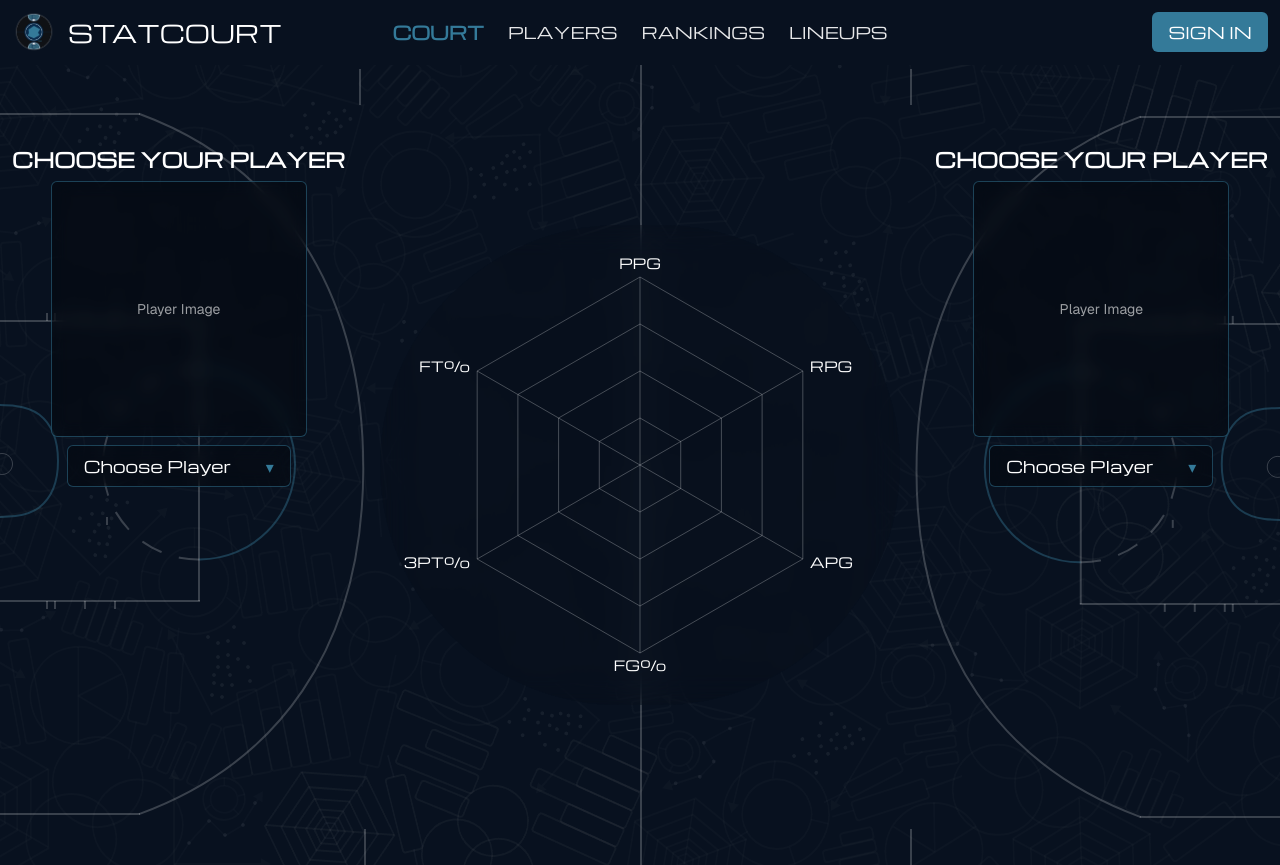
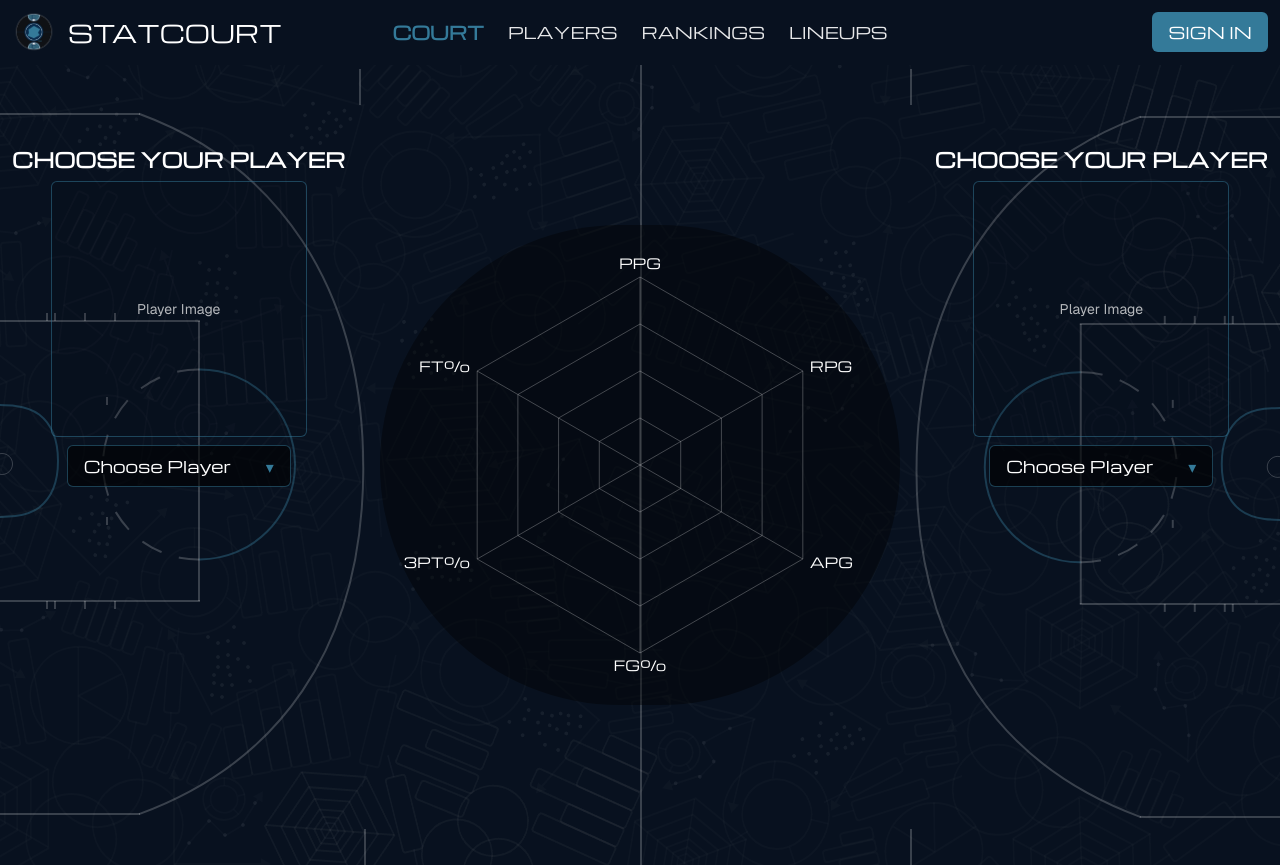
Before and after one commit to jaredmamaril/statcourt, a Next.js app: page /court in a window 1280 px wide. Built offline with nearby package versions, Linux system fonts and the light colour scheme; a web font is replaced by a local one.

Commit message:
Create animation for when radar graph comes in for left and right player, remove all backdrop blurs for smooth visualization

```diff
--- a/app/court/page.tsx
+++ b/app/court/page.tsx
@@ -5,6 +5,7 @@ import {
   statMaxValues,
   normalizeStat,
   teamColors,
+  teamLogos,
 } from "../components/court-data";
 import { RadarStatRow } from "../components/court-data";
 import Image from "next/image";
@@ -214,7 +215,7 @@ export default function Court() {
             </h1>
 
             {/* Player image container with conditional rendering */}
-            <div className="mt-2 flex h-64 w-64 items-center justify-center rounded-md border border-[#347A99]/50 bg-black/30 text-sm text-white/60 backdrop-blur-sm ">
+            <div className="mt-2 flex h-64 w-64 items-center justify-center rounded-md border border-[#347A99]/50 bg-black/5 text-sm text-white/70">
               {selectedLeftPlayer ? (
                 <Image
                   src={selectedLeftPlayer.image}
@@ -233,7 +234,7 @@ export default function Court() {
               <button
                 type="button"
                 onClick={() => setIsLeftDropdownOpen(!isLeftDropdownOpen)}
-                className="flex cursor-pointer w-full items-center justify-between rounded-md border border-[#347A99]/50 bg-black/30 px-4 py-2 font-michroma text-white outline-none backdrop-blur-sm"
+                className="flex cursor-pointer w-full items-center justify-between rounded-md border border-[#347A99]/50 bg-black/60 px-4 py-2 font-michroma text-white outline-none"
               >
                 <span>
                   {selectedLeftPlayer
@@ -251,7 +252,7 @@ export default function Court() {
                     value={leftSearch}
                     onChange={(e) => setLeftSearch(e.target.value)}
                     placeholder="Search Player..."
-                    className="mx-2 mb-2 w-[calc(100%-1rem)] rounded-md border border-white/30 bg-black/40 px-3 py-1.5 text-white/80 placeholder:text-[#2da6c4] font-michroma backdrop-blur-sm"
+                    className="mx-2 mb-2 w-[calc(100%-1rem)] rounded-md border border-white/30 bg-black/40 px-3 py-1.5 text-white/80 placeholder:text-[#2da6c4] font-michroma"
                   />
                   {/* List of players filtered based on search input, rendered as buttons in the dropdown */}
                   {filteredLeftPlayers.map((player) => (
@@ -277,10 +278,10 @@ export default function Court() {
                       >
                         {player.team}
                       </span>
-                      <span className="shrink-0 rounded border border-white/10 bg-white/5 px-1.5 py-0.5 text-[10px] text-white/60">
+                      <span className="shrink-0 rounded border border-white/10 bg-white/5 px-1 py-0.5 text-[10px] text-white/60">
                         {player.position}
                       </span>
-                      <span className="shrink-0 rounded border border-white/10 bg-white/5 px-1.5 py-0.5 text-[10px] text-white/60">
+                      <span className="shrink-0 rounded border border-white/10 bg-white/5 px-1 py-0.5 text-[10px] text-white/60">
                         #{player.jerseyNumber}
                       </span>
                     </button>
@@ -292,7 +293,7 @@ export default function Court() {
         </div>
 
         {/* Radar chart container, centered on the court background */}
-        <div className="absolute left-1/2 top-1/2 z-20 flex h-120 w-130 -translate-x-1/2 -translate-y-1/2 items-center justify-center rounded-full bg-black/7 backdrop-blur-lg">
+        <div className="absolute left-1/2 top-1/2 z-20 flex h-120 w-130 -translate-x-1/2 -translate-y-1/2 items-center justify-center rounded-full bg-black/40 backdrop">
           {/* Responsive container for the radar chart, ensuring it scales properly within the available space */}
           <ResponsiveContainer width="100%" height="100%">
             {/* Main radar chart component */}
@@ -323,6 +324,9 @@ export default function Court() {
                 strokeWidth={2}
                 fill="#F4BB44"
                 fillOpacity={0.14}
+                isAnimationActive={true}
+                animationDuration={900}
+                animationEasing="ease-out"
               />
               {/* Radar area for right player */}
               <Radar
@@ -334,6 +338,10 @@ export default function Court() {
                 strokeWidth={2}
                 fill="#347A99"
                 fillOpacity={0.22}
+                isAnimationActive={true}
+                animationBegin={250}
+                animationDuration={900}
+                animationEasing="ease-out"
               />
             </RadarChart>
           </ResponsiveContainer>
@@ -347,7 +355,7 @@ export default function Court() {
             </h1>
 
             {/* Player image container with conditional rendering */}
-            <div className="mt-2 flex h-64 w-64 items-center justify-center rounded-md border border-[#347A99]/50 bg-black/30 text-sm text-white/60 backdrop-blur-sm ">
+            <div className="mt-2 flex h-64 w-64 items-center justify-center rounded-md border border-[#347A99]/50 bg-black/5 text-sm text-white/70">
               {selectedRightPlayer ? (
                 <Image
                   src={selectedRightPlayer.image}
@@ -366,7 +374,7 @@ export default function Court() {
               <button
                 type="button"
                 onClick={() => setIsRightDropdownOpen(!isRightDropdownOpen)}
-                className="flex cursor-pointer w-full items-center justify-between rounded-md border border-[#347A99]/50 bg-black/30 px-4 py-2 font-michroma text-white outline-none backdrop-blur-sm"
+                className="flex cursor-pointer w-full items-center justify-between rounded-md border border-[#347A99]/50 bg-black/60 px-4 py-2 font-michroma text-white outline-none"
               >
                 <span>
                   {selectedRightPlayer
@@ -384,7 +392,7 @@ export default function Court() {
                     value={rightSearch}
                     onChange={(e) => setRightSearch(e.target.value)}
                     placeholder="Search Player..."
-                    className="mx-2 mb-2 w-[calc(100%-1rem)] rounded-md border border-white/30 bg-black/40 px-3 py-1.5 text-white/80 placeholder:text-[#2da6c4] font-michroma backdrop-blur-sm"
+                    className="mx-2 mb-2 w-[calc(100%-1rem)] rounded-md border border-white/30 bg-black/40 px-3 py-1.5 text-white/80 placeholder:text-[#2da6c4] font-michroma"
                   />
                   {/* List of players filtered based on search input, rendered as buttons in the dropdown */}
                   {filteredRightPlayers.map((player) => (
@@ -410,10 +418,10 @@ export default function Court() {
                       >
                         {player.team}
                       </span>
-                      <span className="shrink-0 rounded border border-white/10 bg-white/5 px-1.5 py-0.5 text-[10px] text-white/60">
+                      <span className="shrink-0 rounded border border-white/10 bg-white/5 px-1 py-0.5 text-[10px] text-white/60">
                         {player.position}
                       </span>
-                      <span className="shrink-0 rounded border border-white/10 bg-white/5 px-1.5 py-0.5 text-[10px] text-white/60">
+                      <span className="shrink-0 rounded border border-white/10 bg-white/5 px-1 py-0.5 text-[10px] text-white/60">
                         #{player.jerseyNumber}
                       </span>
                     </button>
```
